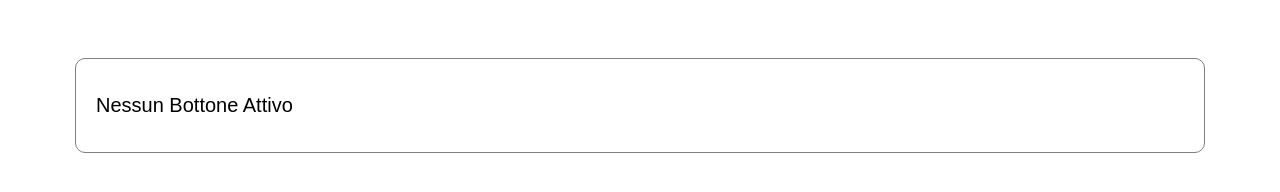
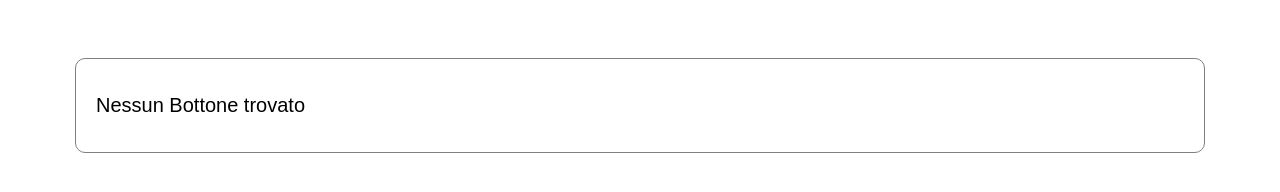
Before and after one commit to simoneburrai/react-use-state, a React (Vite) app: page / in a window 1280 px wide. Shown: the part 222-414 px from the top of the page. Built offline with nearby package versions, Linux system fonts and the light colour scheme.

Commit message:
feat: clickedLanguage check outside card component, with ternary operator inside main

```diff
--- a/src/components/Card.jsx
+++ b/src/components/Card.jsx
@@ -1,14 +1,8 @@
 const Card = ({ language }) => {
-    let header = undefined;
-    let content = "Nessun Bottone Attivo";
-    if (language) {
-        header = <h2>{language.title}</h2>;
-        content = language.description;
-    }
 
     return <div className="card">
-        {header}
-        {content}
+        <h2>{language.title}</h2>
+        <p>{language.description}</p>
     </div>
 
 }
--- a/src/components/Main.jsx
+++ b/src/components/Main.jsx
@@ -18,8 +18,11 @@ const Main = () => {
                     clickedLanguage.id === language.id}
             />)}
         </div>
-        <Card language={clickedLanguage}>
-        </Card>
+        {clickedLanguage ?
+            (<Card language={clickedLanguage}>
+            </Card>) :
+            <div className="card">Nessun Bottone trovato</div>
+        }
     </main>
 }
 
```
